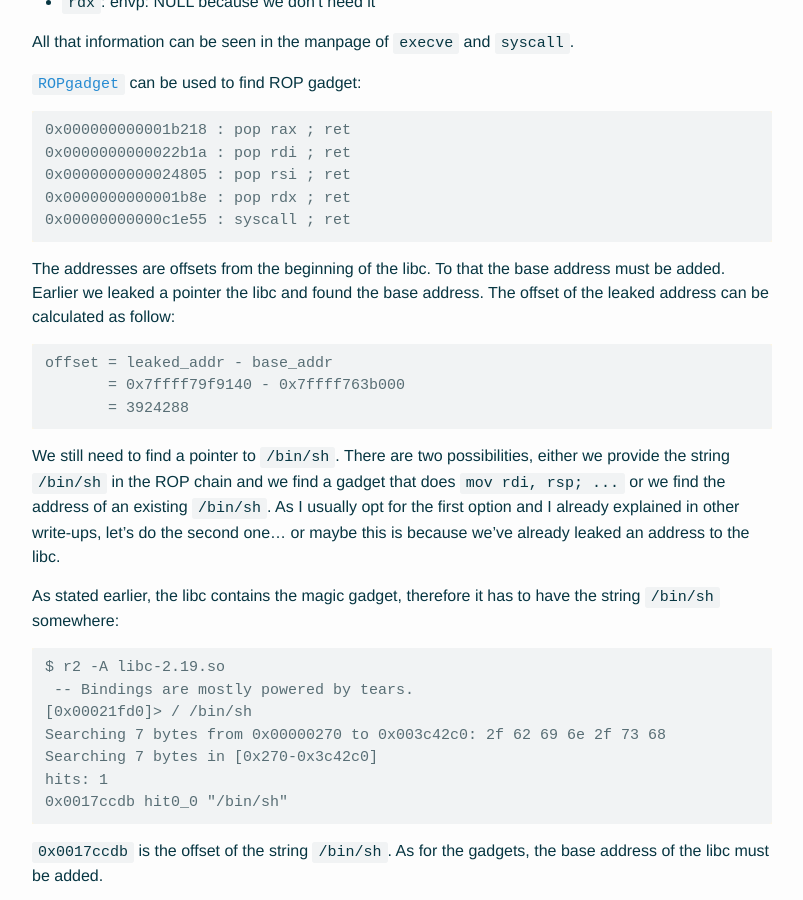
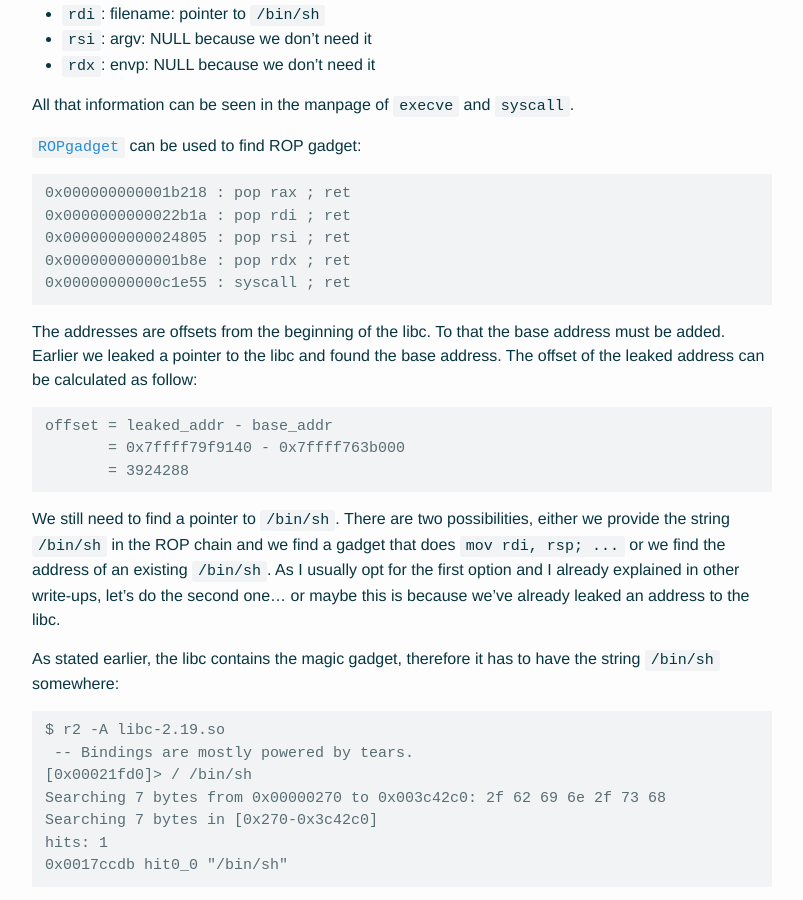
Before and after one commit to 0xabe-io/0xabe-io.github.io, a Jekyll site: the page built from _posts/2016-03-29-VolgaCTF-pwn-Web-of-Science2.md, in a window 1280 px wide and 900 px high, scrolled down 4184 px. Shown: the whole window, without its empty margins (238-1041 px from the left). Built offline with Jekyll 4.4.1, drawn with Linux system fonts in a browser that asks for light colours; comment, search, counter and statistics services are not loaded; some of the changed text lies outside the part shown.

```diff
--- a/_posts/2016-03-29-VolgaCTF-pwn-Web-of-Science2.md
+++ b/_posts/2016-03-29-VolgaCTF-pwn-Web-of-Science2.md
@@ -192,7 +194,7 @@ All that information can be seen in the manpage of `execve` and `syscall`.
 {% endhighlight %}
 
 The addresses are offsets from the beginning of the libc. To that the base
-address must be added. Earlier we leaked a pointer the libc and found the base
+address must be added. Earlier we leaked a pointer to the libc and found the base
 address. The offset of the leaked address can be calculated as follow:
 {% highlight shell-session %}
 offset = leaked_addr - base_addr
```
Also changed, not shown: other parts of _posts/2016-03-29-VolgaCTF-pwn-Web-of-Science2.md (+2 -0 lines).
